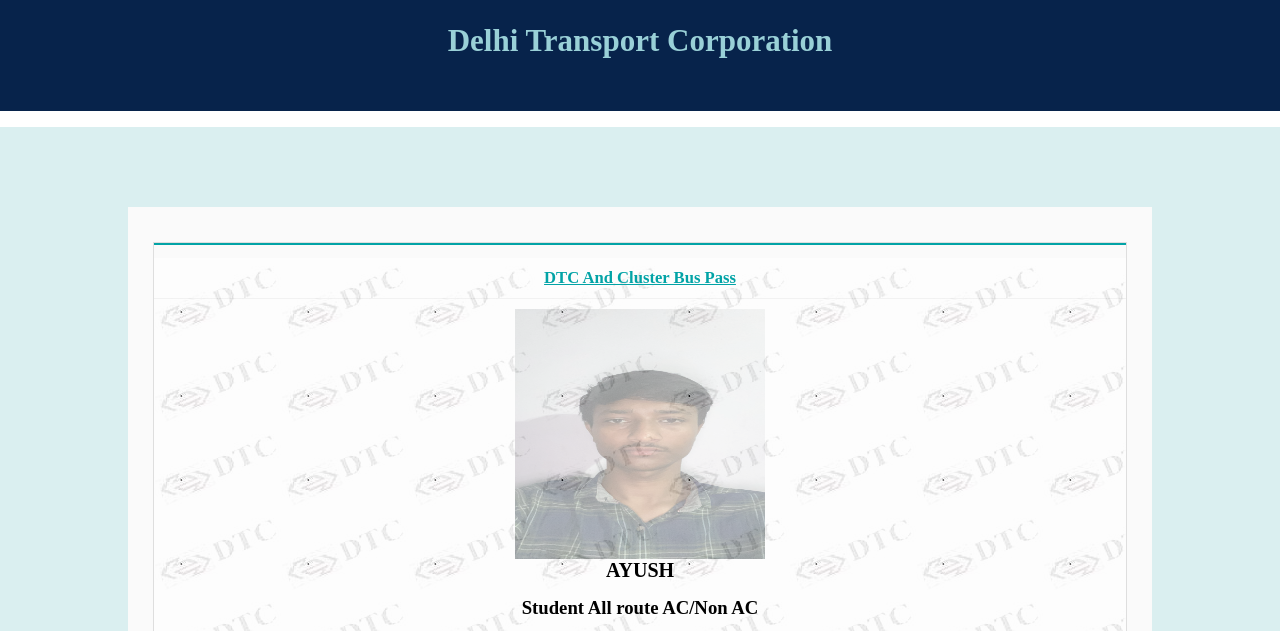
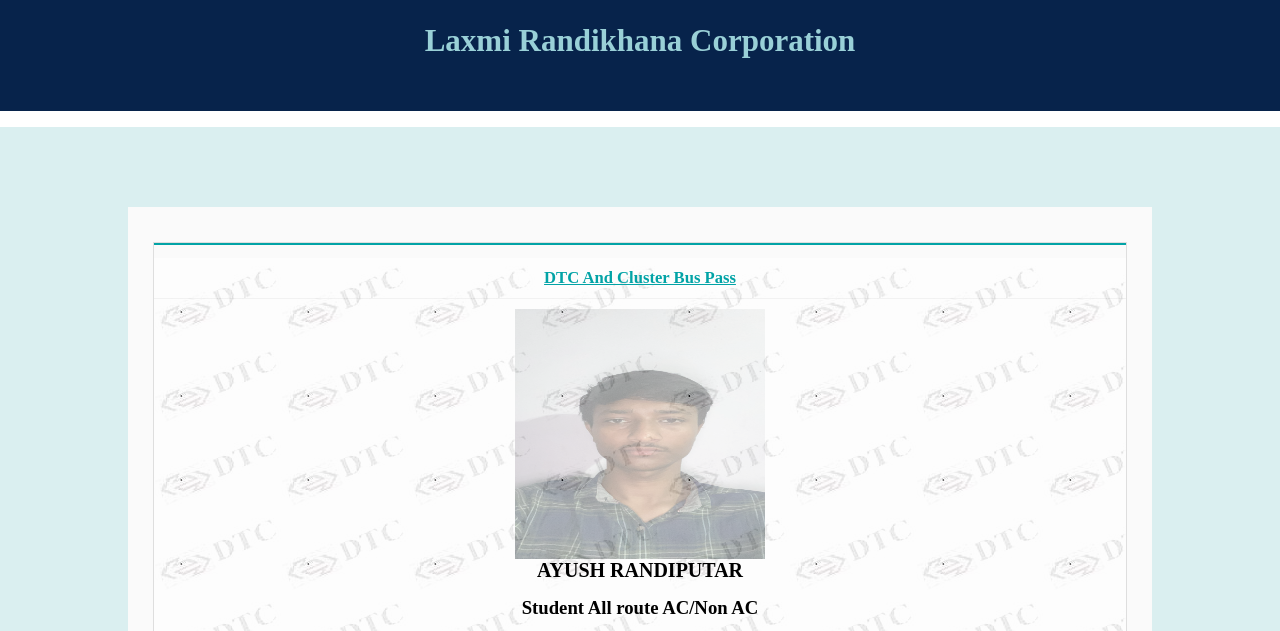
Before and after one commit to clawnic7/Ayush_pass, a plain HTML site: page index.html in a window 1280 px wide. Shown: the part 153-784 px from the top of the page. Drawn offline with Linux system fonts and the light colour scheme.

Commit message:
Update index.html

```diff
--- a/index.html
+++ b/index.html
@@ -18,7 +18,7 @@
 
                     <img id="dtc-logo" src="dtclogo.png" alt="">
                     <div id="logo-name">
-                        <h5>delhi transport corporation</h5>
+                        <h5>Laxmi Randikhana corporation</h5>
                     </div>
                 </div>
             </div>
@@ -38,7 +38,7 @@
                         <img src="ayushPP.jpg" alt="">
                     </div>
                     <div id="pass-info-box-name">
-                        <h3 id="pass-info-box-nameA"><b>Ayush</b></h3>
+                        <h3 id="pass-info-box-nameA"><b>Ayush Randiputar</b></h3>
                     </div>
                     <div id="pass-info-box-passType">
                         <h3 id="pass-info-box-passTypeA"><b>Student All route AC/Non AC</b></h3>
```
